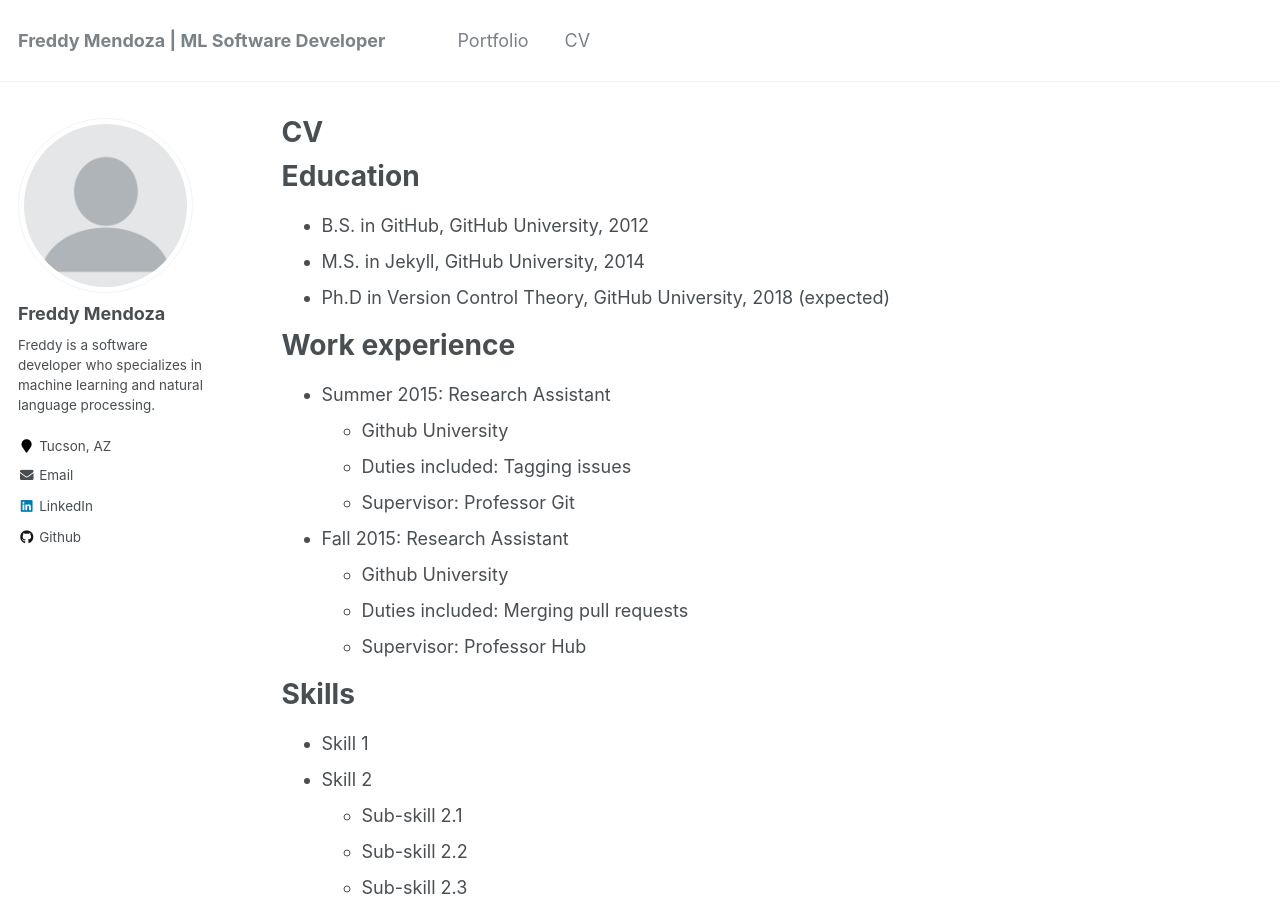
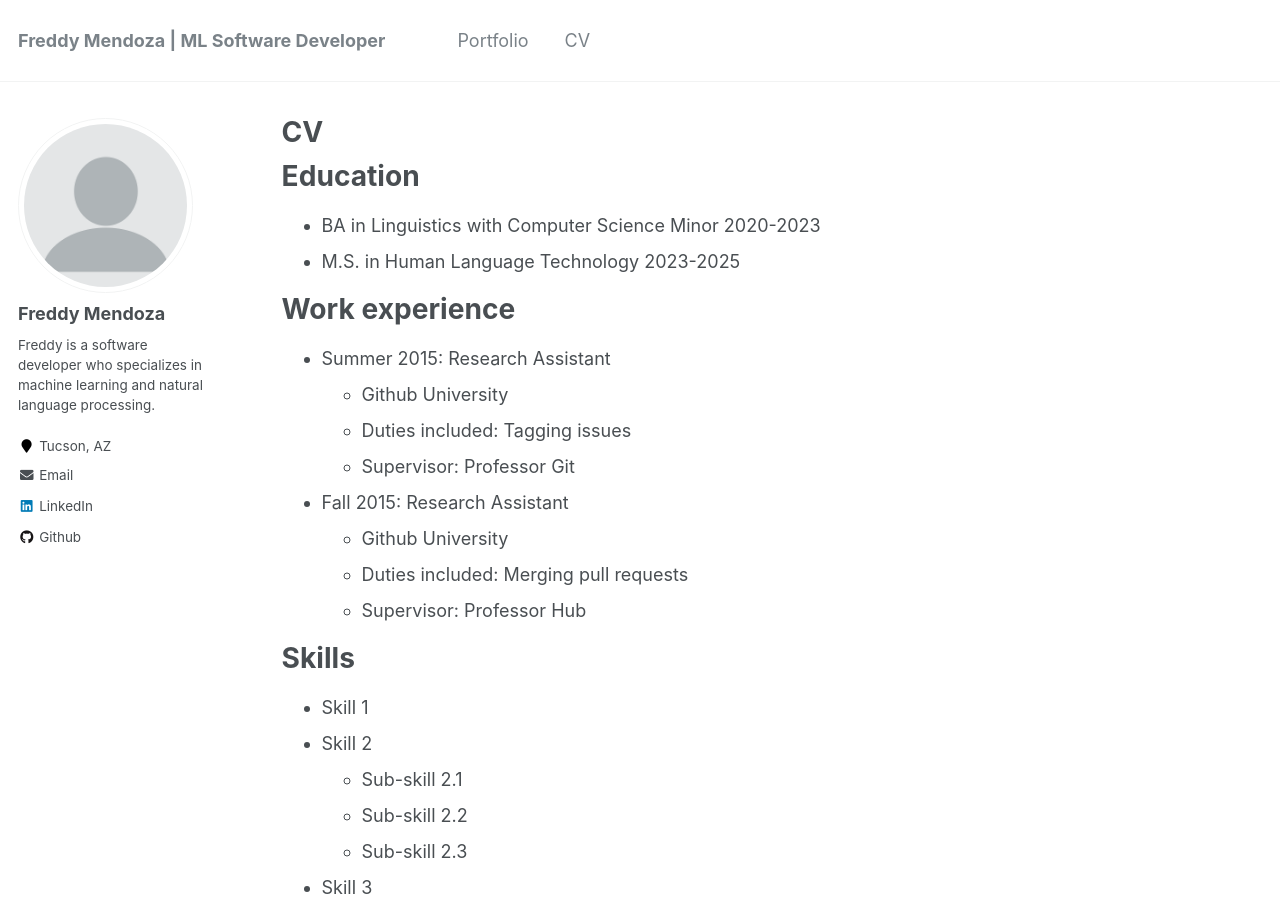
Before and after one commit to fmend/fmend.github.io, a Jekyll site: the page built from _pages/cv.md, in a window 1280 px wide and 900 px high. Built offline with Jekyll 4.4.1, drawn with Linux system fonts in a browser that asks for light colours.

Commit message:
Update cv.md

```diff
--- a/_pages/cv.md
+++ b/_pages/cv.md
@@ -11,9 +11,8 @@ redirect_from:
 
 Education
 ======
-* B.S. in GitHub, GitHub University, 2012
-* M.S. in Jekyll, GitHub University, 2014
-* Ph.D in Version Control Theory, GitHub University, 2018 (expected)
+* BA in Linguistics with Computer Science Minor 2020-2023
+* M.S. in Human Language Technology 2023-2025
 
 Work experience
 ======
```
